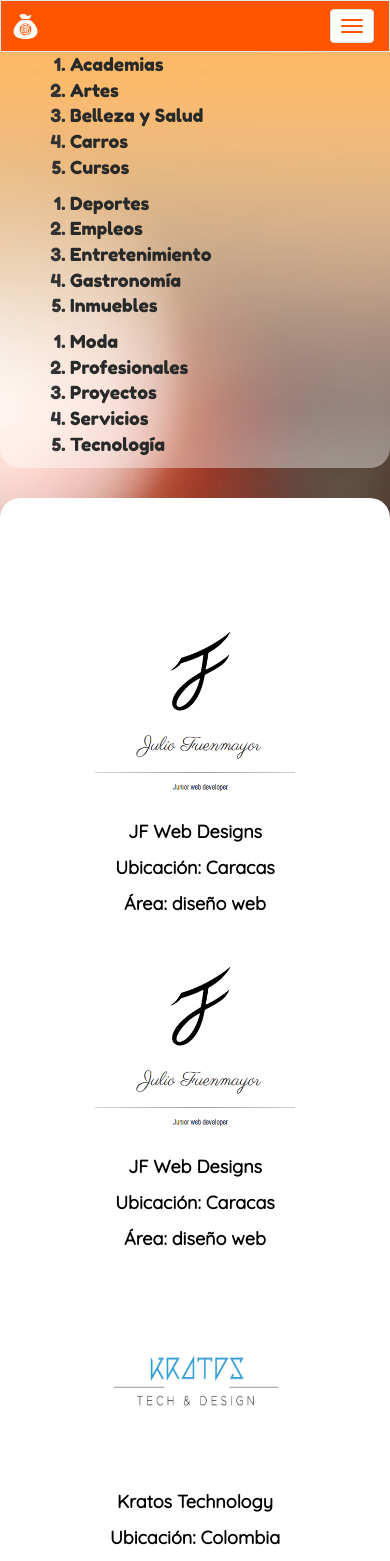
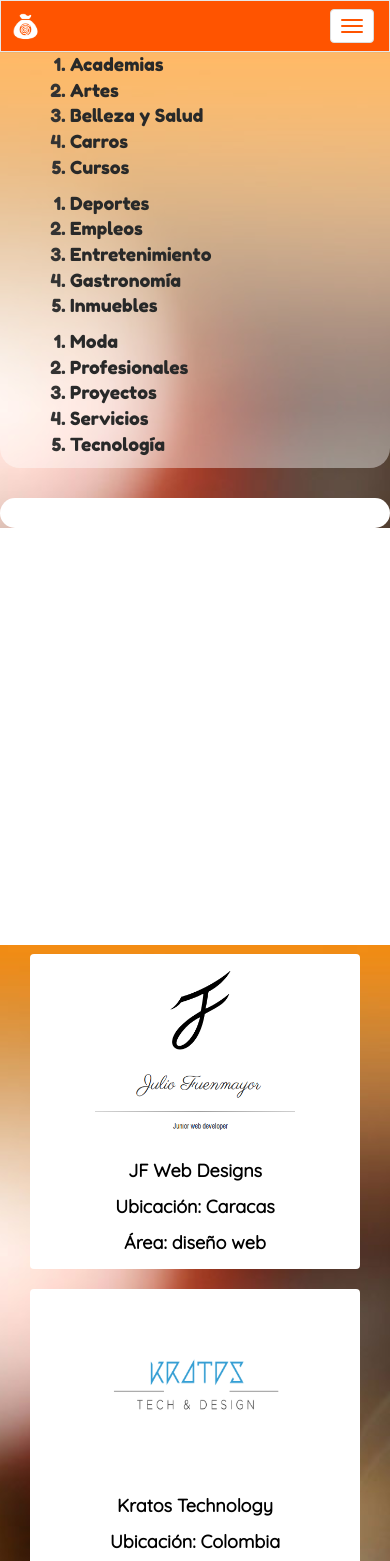
Before and after one commit to jfuenmayor96/hueprint, a React (Create React App) app: page /hueprint/huellas/Academias in a window 390 px wide. Shown: the top 1561 px of the page. Built offline with nearby package versions, Linux system fonts and the light colour scheme; a web font is replaced by a local one.

Commit message:
se arregla el tamaño de los headings para vistas xs

```diff
--- a/src/containers/Huellas/Categoria.css
+++ b/src/containers/Huellas/Categoria.css
@@ -13,3 +13,10 @@
   width: 200px !important;
   height: 200px !important;
 }
+
+@media screen and (max-width: 360px) {
+  h1 {
+    font-size: 36px !important;
+    text-align: center;
+  }
+}
--- a/src/containers/Huellas/Categoria.js
+++ b/src/containers/Huellas/Categoria.js
@@ -9,12 +9,12 @@
   }
   render () {
     return(
-      <div>
+      <div style={{backgroundColor: "white"}}>
         <div className="col-lg-12 col-md-12 col-sm-12 col-xs-12">
           <h1>{this.props.match.params.categoria}</h1>
         </div>
 
-        <div className="col-lg-4">
+        <div className="col-lg-4  col-md-4 col-sm-6 col-xs-12">
           <Link to="#" className="thumbnail">
             <img className="publicacion" src={require("../../assets/Huellas/jf.png")} alt="Imagen publicacion" height="300px" width="300px"/>
             <div style={{textAlign: "center"}}>
@@ -24,7 +24,7 @@
             </div>
           </Link>
         </div>
-        <div className="col-lg-4">
+        <div className="col-lg-4 col-md-4 col-sm-6 col-xs-12">
           <Link to="#" className="thumbnail">
             <img className="publicacion" src={require("../../assets/Huellas/jf.png")} alt="Imagen publicacion" height="300px" width="300px"/>
             <div style={{textAlign: "center"}}>
@@ -34,7 +34,7 @@
             </div>
           </Link>
         </div>
-        <div className="col-lg-4">
+        <div className="col-lg-4 col-md-4 col-sm-6 col-xs-12">
           <Link to="#" className="thumbnail">
             <img className="publicacion" src={require("../../assets/Huellas/kratos2.png")} alt="Imagen publicacion" height="300px" width="300px"/>
             <div style={{textAlign: "center"}}>
```
